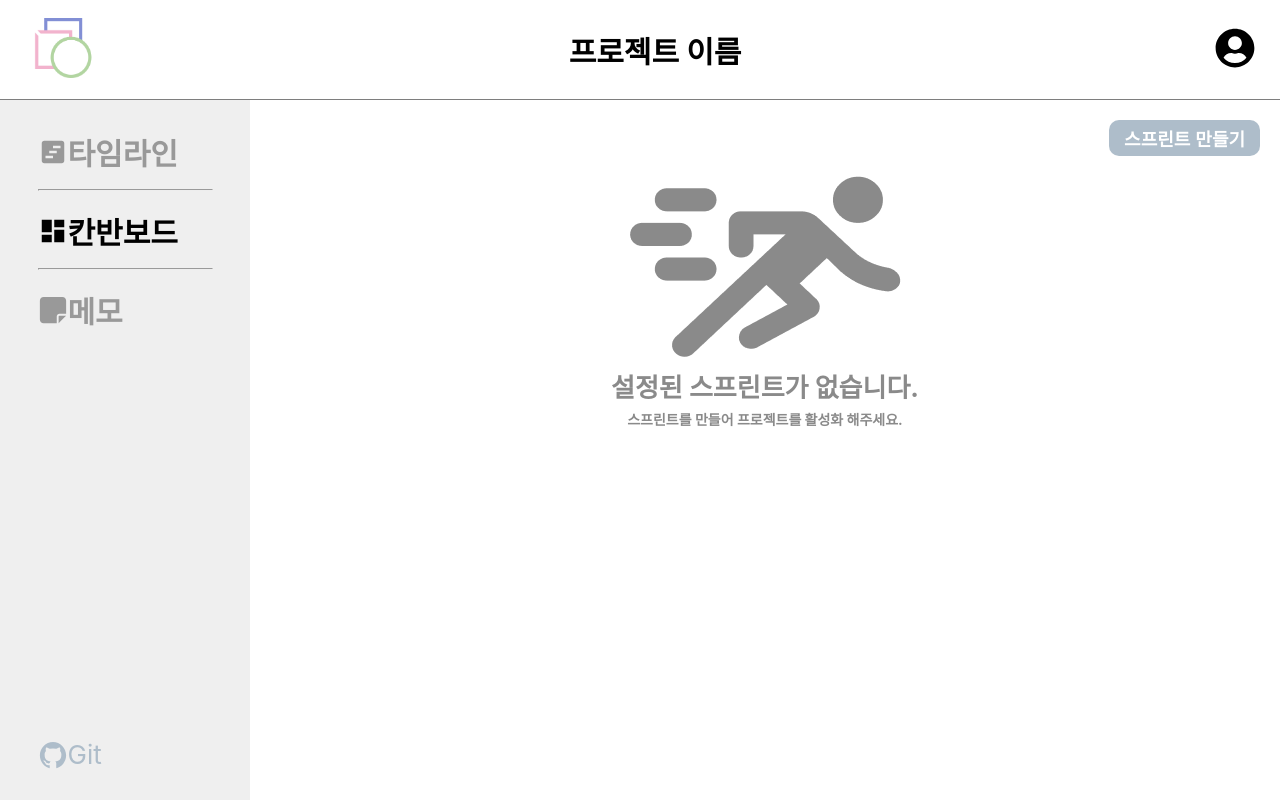
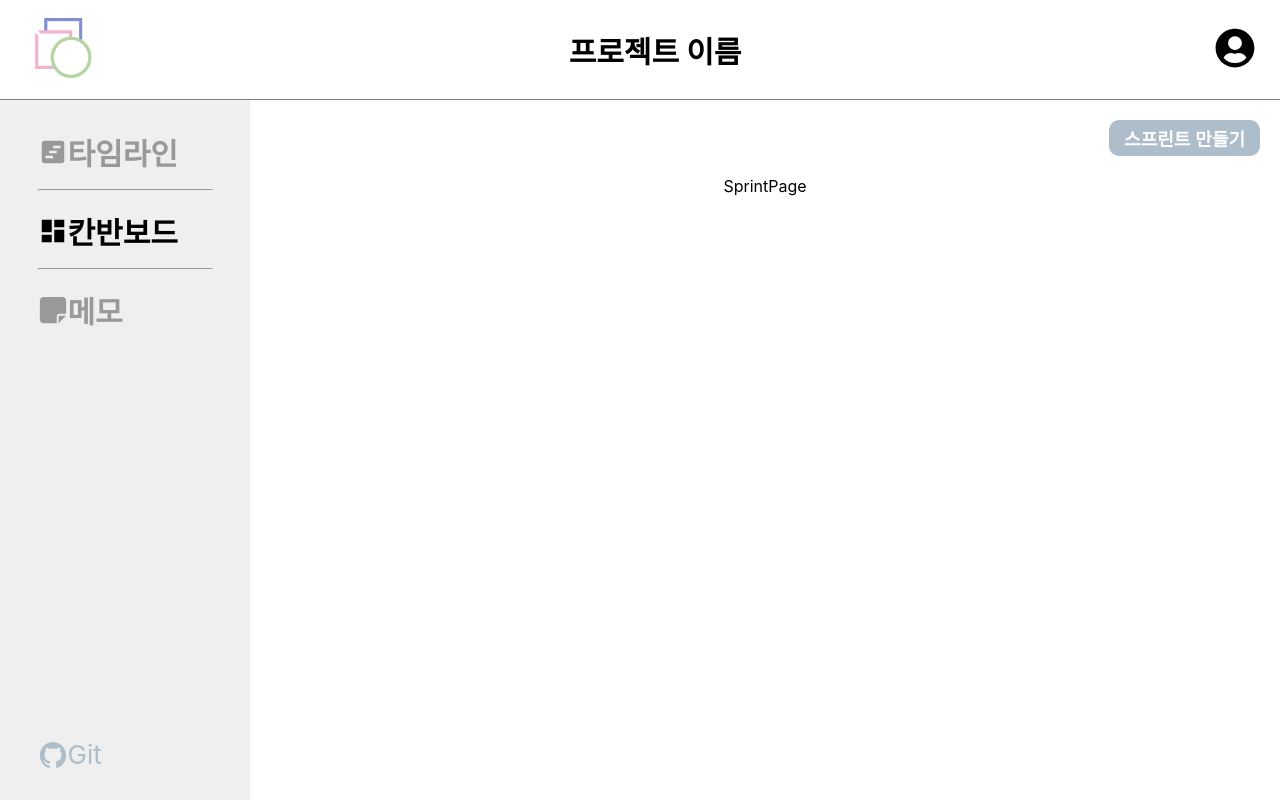
Before and after one commit to SoftwareEngineering-jnu1/AgileSupportProgram, a React (Create React App) app: page /boardPage in a window 1280 px wide. Both pictures are taken after a click on the button "스프린트 만들기". Built offline with nearby package versions, Linux system fonts and the light colour scheme.

Commit message:
feat: 스프린트 없을 때 페이지 컴포넌트로 따로 분류

```diff
--- /dev/null
+++ b/src/components/Board/SprintPage.tsx
@@ -0,0 +1,5 @@
+const SprintPage = () => {
+  return <div>SprintPage</div>;
+};
+
+export default SprintPage;
--- a/src/pages/BoardPage/index.tsx
+++ b/src/pages/BoardPage/index.tsx
@@ -1,8 +1,12 @@
 import styled from "styled-components";
 
 import Button from "@components/common/Button";
+import NonSprintPage from "@components/Board/NonSprintPage";
+import { useState } from "react";
+import SprintPage from "@components/Board/SprintPage";
 
 const BoardPage = () => {
+  const [hasSprint, setHasSprint] = useState<boolean>(false);
   return (
     <Wrapper>
       <TopCantainer>
@@ -10,12 +14,11 @@ const BoardPage = () => {
           title="스프린트 만들기"
           padding="5px 15px"
           style={{ fontWeight: "bold" }}
+          onClick={(e) => setHasSprint(!hasSprint)}
         />
       </TopCantainer>
       <MiddleCantainer>
-        <img src="/images/NonSprint.png" alt="스프린트 없을때 이미지" />
-        <DesBig>설정된 스프린트가 없습니다.</DesBig>
-        <DesSmall>스프린트를 만들어 프로젝트를 활성화 해주세요.</DesSmall>
+        {hasSprint ? <SprintPage /> : <NonSprintPage />}
       </MiddleCantainer>
     </Wrapper>
   );
@@ -44,15 +47,3 @@ const MiddleCantainer = styled.div`
   align-items: center;
   padding: 20px 10px;
 `;
-
-const DesBig = styled.span`
-  font-size: 26px;
-  font-weight: bold;
-  margin: 10px 0 5px;
-  color: #8a8a8a;
-`;
-const DesSmall = styled.span`
-  font-size: 14px;
-  font-weight: bold;
-  color: #8a8a8a;
-`;
```
